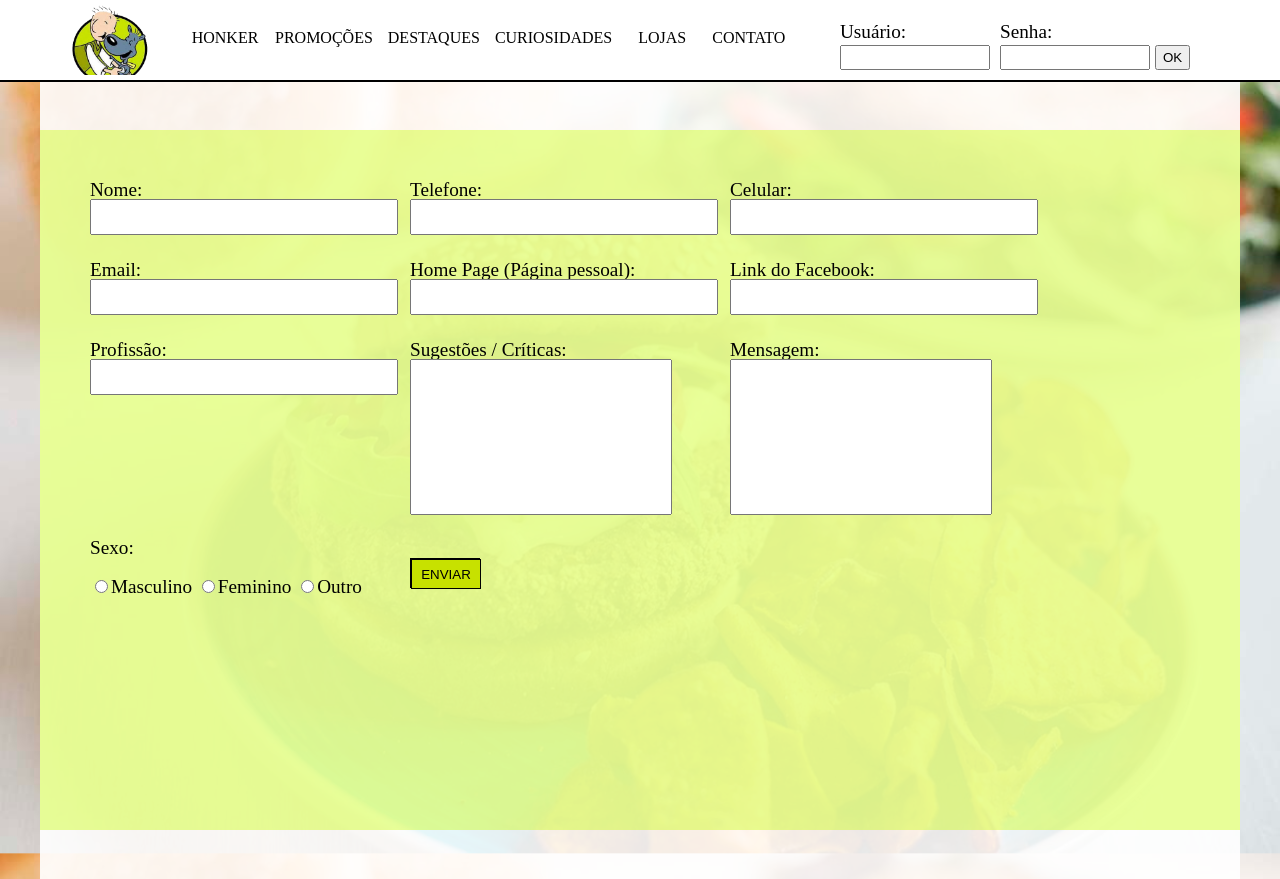
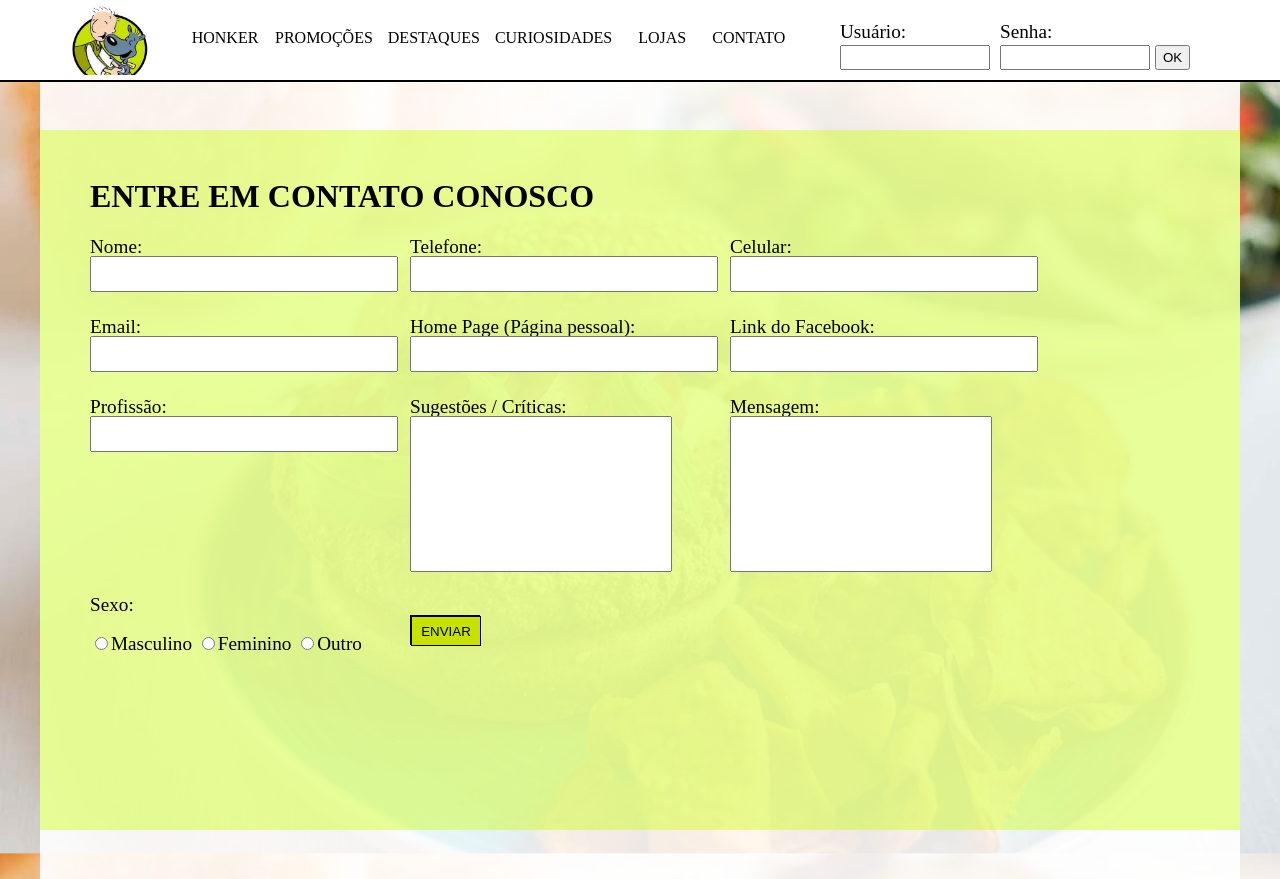
Before and after one commit to Joao-Meyer/aulas-php-senai, a PHP site: page /contato.php in a window 1280 px wide. Shown: the top 879 px of the page. Run offline with PHP 8.4, Linux system fonts and the light colour scheme.

Commit message:
Alteração no conteúdo da página de contato.

```diff
--- a/2020_03_19/Projeto/css/style.css
+++ b/2020_03_19/Projeto/css/style.css
@@ -388,6 +388,12 @@ body{
     background-color: rgba(199, 255, 0, 0.4);
 }
 
+#conteinerFormulario h1 {
+    font-size: 2em;
+    font-weight: bold;
+    margin-bottom: 25px;
+}
+
 .conteinerInput{
     width: 300px;
     height: 60px;
--- a/2020_03_19/Projeto/modulos/conteudoContato.php
+++ b/2020_03_19/Projeto/modulos/conteudoContato.php
@@ -1,6 +1,8 @@
 <div id="secaoConteudo">
     <div id="conteinerConteudoPagina">
         <div id="conteinerFormulario">
+            <h1>ENTRE EM CONTATO CONOSCO</h1>
+
             <form action="contato.php">
                 <div class="conteinerInput">
                     Nome:
```
